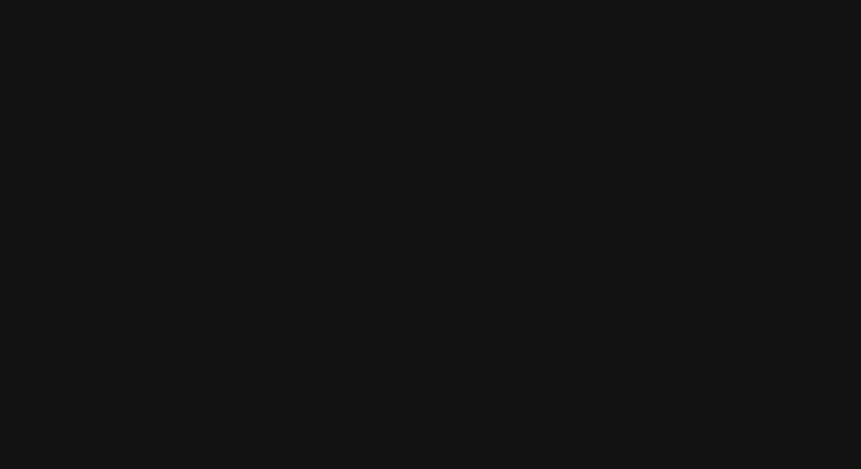
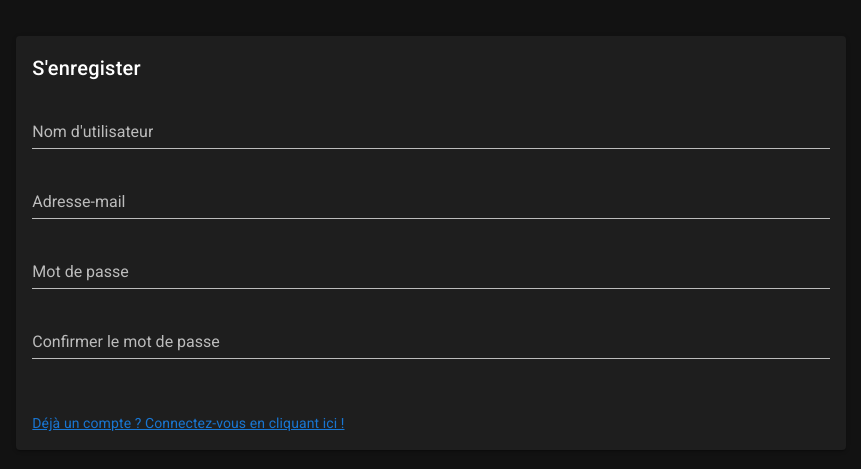
Before and after one commit to EliottClavier/TP_Dashboard_NuxtJS, a Nuxt app: page /register in a window 1280 px wide. Before the commit this address had no page. Shown: the part 157-626 px from the top of the page, without its empty margins (209-1070 px from the left). Built offline with nearby package versions, Linux system fonts and the light colour scheme.

Commit message:
Début login / register

```diff
--- /dev/null
+++ b/components/LoginForm.vue
@@ -0,0 +1,32 @@
+<template>
+  <v-card elevation="2">
+    <v-card-title>Se connecter</v-card-title>
+    <v-card-text>
+      <v-form>
+        <v-text-field
+          v-model="name"
+          label="Nom d'utilisateur"
+          required
+        ></v-text-field>
+        <v-text-field
+          v-model="name"
+          label="Mot de passe"
+          required
+        ></v-text-field>
+      </v-form>
+    </v-card-text>
+    <v-card-subtitle>
+      <NuxtLink to="/register">Pas de compte ? Enregistrez-vous en cliquant ici !</NuxtLink>
+    </v-card-subtitle>
+  </v-card>
+</template>
+
+<script>
+export default {
+  name: "LoginForm"
+}
+</script>
+
+<style scoped>
+
+</style>
--- /dev/null
+++ b/components/RegisterForm.vue
@@ -0,0 +1,42 @@
+<template>
+  <v-card elevation="2">
+    <v-card-title>S'enregister</v-card-title>
+    <v-card-text>
+      <v-form>
+        <v-text-field
+        v-model="name"
+        label="Nom d'utilisateur"
+        required
+      ></v-text-field>
+      <v-text-field
+        v-model="name"
+        label="Adresse-mail"
+        required
+      ></v-text-field>
+      <v-text-field
+        v-model="name"
+        label="Mot de passe"
+        required
+      ></v-text-field>
+      <v-text-field
+        v-model="name"
+        label="Confirmer le mot de passe"
+        required
+      ></v-text-field>
+      </v-form>
+    </v-card-text>
+    <v-card-subtitle>
+      <NuxtLink to="/login">Déjà un compte ? Connectez-vous en cliquant ici !</NuxtLink>
+    </v-card-subtitle>
+  </v-card>
+</template>
+
+<script>
+export default {
+  name: "RegisterForm"
+}
+</script>
+
+<style scoped>
+
+</style>
--- a/layouts/default.vue
+++ b/layouts/default.vue
@@ -1,8 +1,10 @@
 <template>
   <v-app dark>
     <v-main>
-      <v-container>
-        <Nuxt />
+      <v-container fill-height fluid>
+        <v-row align="center" justify="center">
+          <Nuxt />
+        </v-row>
       </v-container>
     </v-main>
   </v-app>
--- /dev/null
+++ b/pages/login.vue
@@ -0,0 +1,17 @@
+<template>
+  <v-col cols="8">
+    <login-form />
+  </v-col>
+</template>
+
+<script>
+import LoginForm from "~/components/LoginForm";
+export default {
+  name: "login",
+  components: {LoginForm}
+}
+</script>
+
+<style scoped>
+
+</style>
--- /dev/null
+++ b/pages/register.vue
@@ -0,0 +1,17 @@
+<template>
+  <v-col cols="8">
+    <register-form />
+  </v-col>
+</template>
+
+<script>
+import RegisterForm from "~/components/RegisterForm";
+export default {
+  name: "register",
+  components: {RegisterForm}
+}
+</script>
+
+<style scoped>
+
+</style>
```
